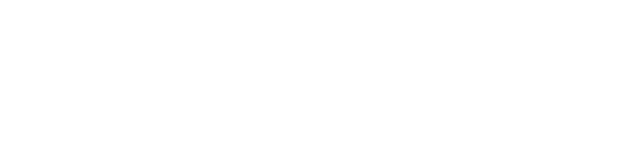
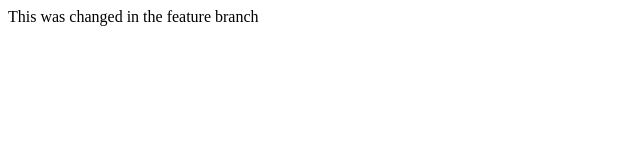
Before and after one commit to Jessinhoo/demo-repo2, a plain HTML site: page index.html in a window 1280 px wide. Shown: the whole page, without its empty margins (0-640 px from the left). Drawn offline with Linux system fonts and the light colour scheme.

Commit message:
updated index.html

```diff
--- a/index.html
+++ b/index.html
@@ -6,7 +6,7 @@
     <body>
 
         <div>
-
+            <p>This was changed in the feature branch</p>
         </div>
 
     </body>
```
